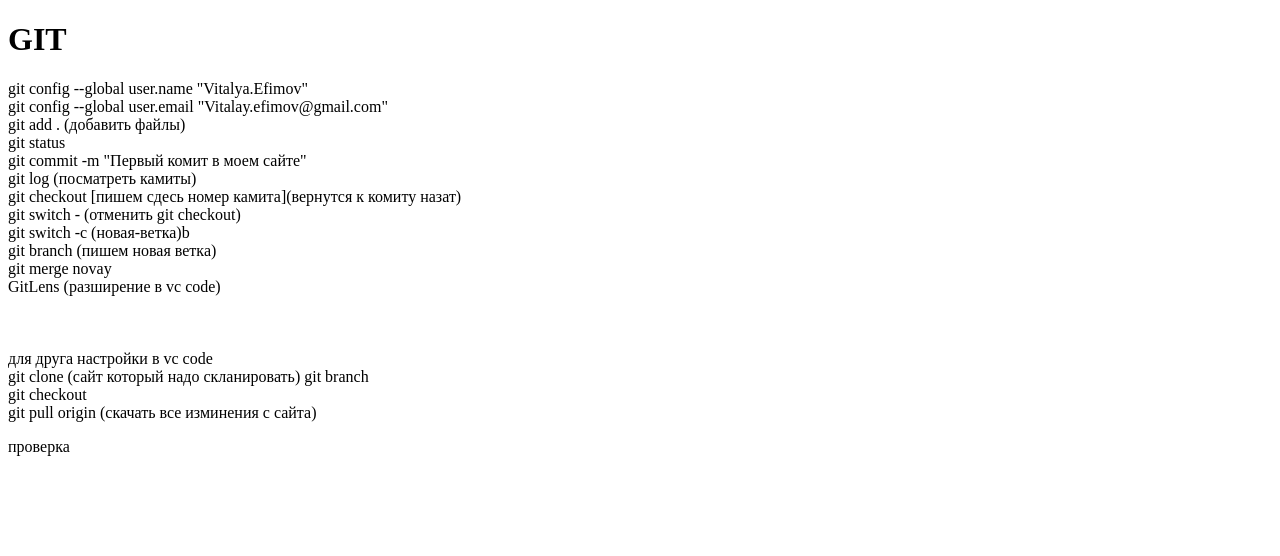
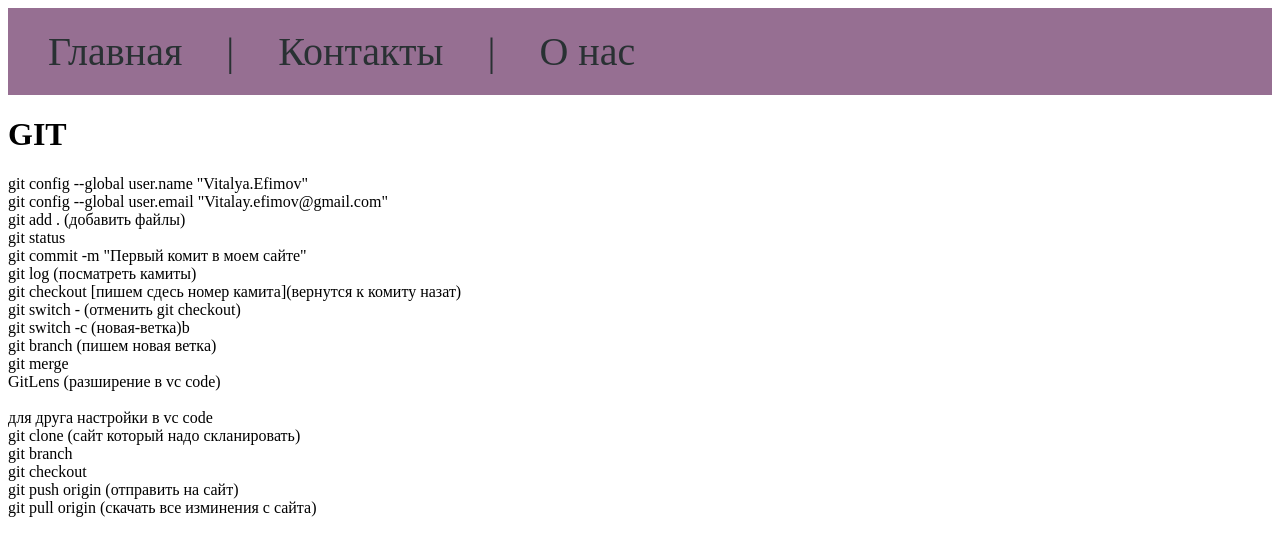
Before and after one commit to vitalay/git, a plain HTML site: page index.html in a window 1280 px wide. Drawn offline with Linux system fonts and the light colour scheme.

Commit message:
Шапка сайта

```diff
--- a/index.html
+++ b/index.html
@@ -7,6 +7,19 @@
     <link rel="stylesheet" href="styles.css">
 </head>
 <body>
+
+<header>
+    <ul>
+        <li><a href="#">Главная</a></li>
+        <li><a>|</a></li>
+        <li><a href="#">Контакты</a></li>
+        <li><a>|</a></li>
+        <li><a href="#">О нас</a></li>
+
+    </ul>
+</header>
+
+
     <h1>GIT</h1>
     <p class="stil">
         git config --global user.name "Vitalya.Efimov"<br>
@@ -19,19 +32,19 @@
         git switch - (отменить git checkout)<br>
         git switch -c (новая-ветка)b<br>
         git branch (пишем новая ветка)<br>
-        git merge novay <br>
+        git merge  <br>
         GitLens (разширение в vc code)<br>
         <br>
-        <br>
-        <br>
+
         для друга настройки в vc code<br>
-        git clone (сайт который надо скланировать)
+        git clone (сайт который надо скланировать)<br>
         git branch<br>
         git checkout<br>
+        git push origin (отправить на сайт)<br>
         git pull origin (скачать все изминения с сайта)
 
-    </p>
-<P> проверка</P>
+
+
     <script src="script.js"></script>
 </body>
 </html>
--- a/script.js
+++ b/script.js
@@ -0,0 +1,3 @@
+document.querySelector('.hamburger').addEventListener('click', function() {
+    document.querySelector('.menu').classList.toggle('active');
+  });
--- a/styles.css
+++ b/styles.css
@@ -0,0 +1,24 @@
+header{
+    background-color: rgb(150, 111, 146);
+
+  }
+
+
+ul {
+     list-style: none;
+      margin: 0;
+      padding: 20px;
+    }
+a {
+font-size: 40px;
+padding: 20px;
+color: #293133;
+text-decoration: none;
+ }
+ a:hover{
+    color: #ffcf48;
+    text-decoration: none;
+ }
+ li{
+display: inline;
+ }
```
